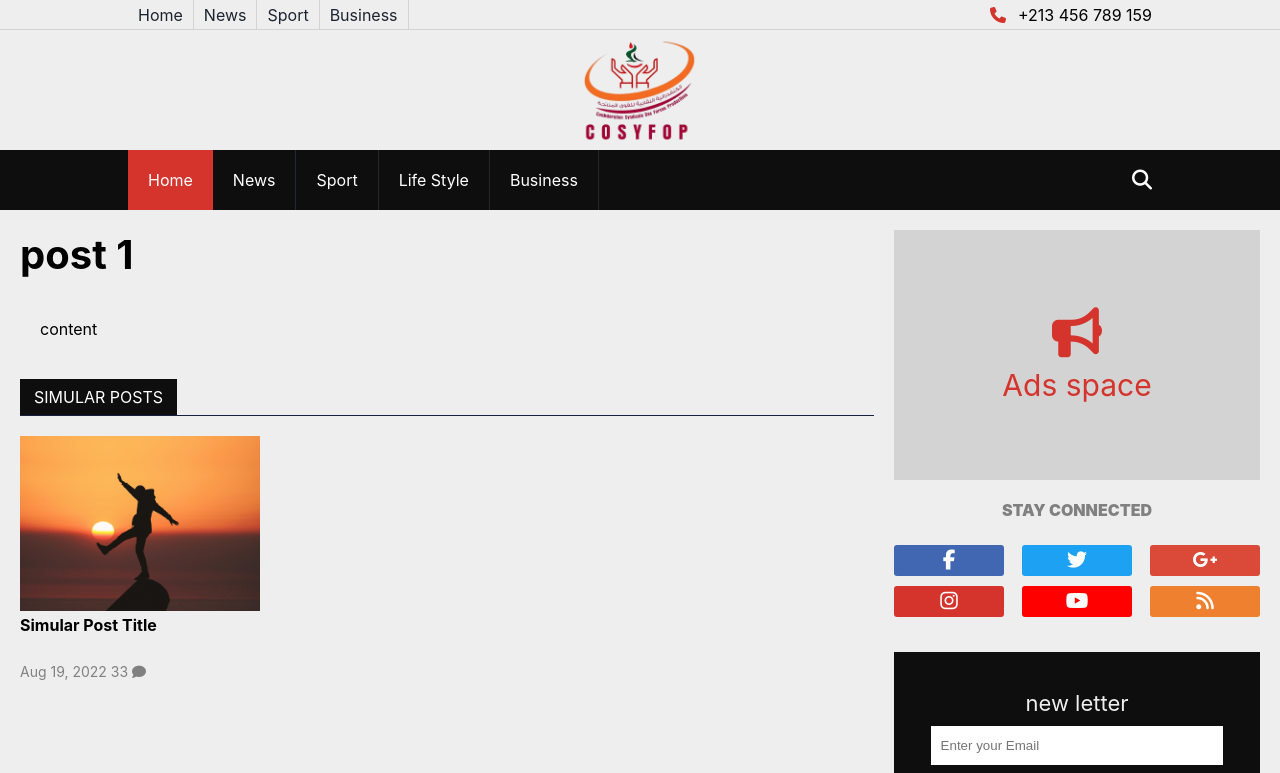
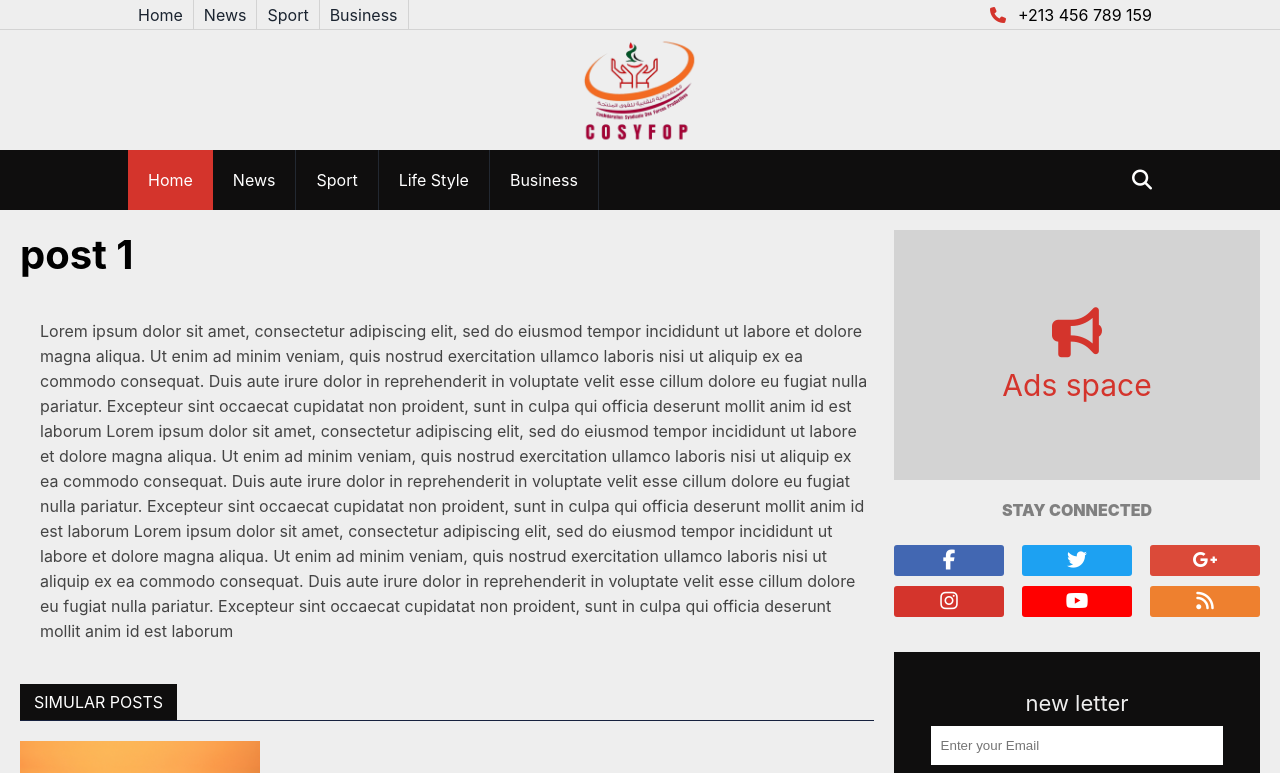
Before and after one commit to wailsonlucas/COSYFOP---blog-UI-UX-design, a Next.js app: page /1 in a window 1280 px wide. Shown: the top 773 px of the page. Built offline with nearby package versions, Linux system fonts and the light colour scheme.

Commit message:
fixed bug of <a> & <Link>

```diff
--- a/localDB.json
+++ b/localDB.json
@@ -2,15 +2,21 @@
   "posts": [
     {
       "id":1,
-      "title":"post 1"
+      "tag":"news",
+      "title":"post 1",
+      "content":"Lorem ipsum dolor sit amet, consectetur adipiscing elit, sed do eiusmod tempor incididunt ut labore et dolore magna aliqua. Ut enim ad minim veniam, quis nostrud exercitation ullamco laboris nisi ut aliquip ex ea commodo consequat. Duis aute irure dolor in reprehenderit in voluptate velit esse cillum dolore eu fugiat nulla pariatur. Excepteur sint occaecat cupidatat non proident, sunt in culpa qui officia deserunt mollit anim id est laborum Lorem ipsum dolor sit amet, consectetur adipiscing elit, sed do eiusmod tempor incididunt ut labore et dolore magna aliqua. Ut enim ad minim veniam, quis nostrud exercitation ullamco laboris nisi ut aliquip ex ea commodo consequat. Duis aute irure dolor in reprehenderit in voluptate velit esse cillum dolore eu fugiat nulla pariatur. Excepteur sint occaecat cupidatat non proident, sunt in culpa qui officia deserunt mollit anim id est laborum Lorem ipsum dolor sit amet, consectetur adipiscing elit, sed do eiusmod tempor incididunt ut labore et dolore magna aliqua. Ut enim ad minim veniam, quis nostrud exercitation ullamco laboris nisi ut aliquip ex ea commodo consequat. Duis aute irure dolor in reprehenderit in voluptate velit esse cillum dolore eu fugiat nulla pariatur. Excepteur sint occaecat cupidatat non proident, sunt in culpa qui officia deserunt mollit anim id est laborum"
     },
     {
       "id":2,
-      "title":"post 2"
+      "tag":"economie",
+      "title":"post 2",
+      "content":"Lorem ipsum dolor sit amet, consectetur adipiscing elit, sed do eiusmod tempor incididunt ut labore et dolore magna aliqua. Ut enim ad minim veniam, quis nostrud exercitation ullamco laboris nisi ut aliquip ex ea commodo consequat. Duis aute irure dolor in reprehenderit in voluptate velit esse cillum dolore eu fugiat nulla pariatur. Excepteur sint occaecat cupidatat non proident, sunt in culpa qui officia deserunt mollit anim id est laborum Lorem ipsum dolor sit amet, consectetur adipiscing elit, sed do eiusmod tempor incididunt ut labore et dolore magna aliqua. Ut enim ad minim veniam, quis nostrud exercitation ullamco laboris nisi ut aliquip ex ea commodo consequat. Duis aute irure dolor in reprehenderit in voluptate velit esse cillum dolore eu fugiat nulla pariatur. Excepteur sint occaecat cupidatat non proident, sunt in culpa qui officia deserunt mollit anim id est laborum Lorem ipsum dolor sit amet, consectetur adipiscing elit, sed do eiusmod tempor incididunt ut labore et dolore magna aliqua. Ut enim ad minim veniam, quis nostrud exercitation ullamco laboris nisi ut aliquip ex ea commodo consequat. Duis aute irure dolor in reprehenderit in voluptate velit esse cillum dolore eu fugiat nulla pariatur. Excepteur sint occaecat cupidatat non proident, sunt in culpa qui officia deserunt mollit anim id est laborum"
     },
     {
       "id":3,
-      "title":"post 3"
+      "tag":"education",
+      "title":"post 3",
+      "content":"Lorem ipsum dolor sit amet, consectetur adipiscing elit, sed do eiusmod tempor incididunt ut labore et dolore magna aliqua. Ut enim ad minim veniam, quis nostrud exercitation ullamco laboris nisi ut aliquip ex ea commodo consequat. Duis aute irure dolor in reprehenderit in voluptate velit esse cillum dolore eu fugiat nulla pariatur. Excepteur sint occaecat cupidatat non proident, sunt in culpa qui officia deserunt mollit anim id est laborum Lorem ipsum dolor sit amet, consectetur adipiscing elit, sed do eiusmod tempor incididunt ut labore et dolore magna aliqua. Ut enim ad minim veniam, quis nostrud exercitation ullamco laboris nisi ut aliquip ex ea commodo consequat. Duis aute irure dolor in reprehenderit in voluptate velit esse cillum dolore eu fugiat nulla pariatur. Excepteur sint occaecat cupidatat non proident, sunt in culpa qui officia deserunt mollit anim id est laborum Lorem ipsum dolor sit amet, consectetur adipiscing elit, sed do eiusmod tempor incididunt ut labore et dolore magna aliqua. Ut enim ad minim veniam, quis nostrud exercitation ullamco laboris nisi ut aliquip ex ea commodo consequat. Duis aute irure dolor in reprehenderit in voluptate velit esse cillum dolore eu fugiat nulla pariatur. Excepteur sint occaecat cupidatat non proident, sunt in culpa qui officia deserunt mollit anim id est laborum"
     }
   ]
 }
--- a/pages/[pid].js
+++ b/pages/[pid].js
@@ -6,7 +6,6 @@
 import Aside from "../components/Aside"
 
 export default function PostView({ post }) {
-  console.log(post)
   return (
     <div>
       <Nav />
@@ -14,7 +13,7 @@
         <main>
           <b className={s.post_title}>{post.title}</b>
           <div className={s.post_content}>
-            content
+            {post.content}
           </div>
 
           <div className={s.simular_posts}>
--- a/styles/postView.module.css
+++ b/styles/postView.module.css
@@ -14,6 +14,8 @@
 .post_content {
   margin:40px 0;
   margin-left:20px;
+  line-height: 25px;
+  color:var(--g)
 }
 /* _________________________ simular_posts _________________________ */
 .simular_posts > div {
```
Also changed, not shown: pages/index.js (+16 -9 lines).
